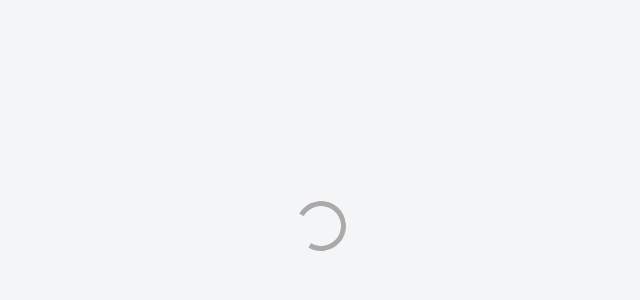
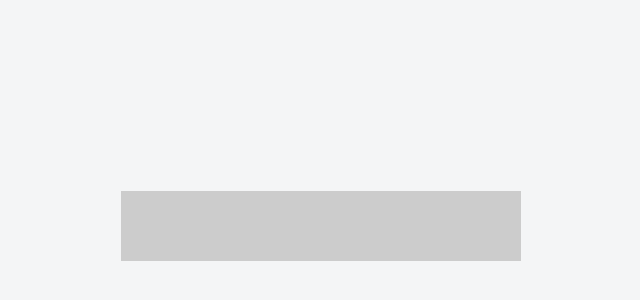
Before and after one commit to kazu-S-1110/react-spring, a React (Vite) app: page / in a window 1280 px wide. Shown: the part 174-474 px from the top of the page, without its empty margins (319-959 px from the left). Built offline with nearby package versions, Linux system fonts and the light colour scheme.

Commit message:
Meterの基礎を完成。

```diff
--- a/src/App.tsx
+++ b/src/App.tsx
@@ -1,10 +1,11 @@
-import { LoaderComponent } from "./components/Loader";
+import { MeterComponent } from "./components/Meter";
 
 function App() {
   return (
     <div className="App">
       {/* <FlipCard /> */}
-      <LoaderComponent />
+      {/* <LoaderComponent /> */}
+      <MeterComponent />
     </div>
   );
 }
--- /dev/null
+++ b/src/components/Meter.tsx
@@ -0,0 +1,29 @@
+import { a, useSpring } from "@react-spring/web";
+import { useState } from "react";
+import styled from "styled-components";
+
+export const MeterComponent = () => {
+  const [toggle, setToggle] = useState(false);
+  const styles = useSpring({
+    width: toggle ? "100%" : "0%",
+  });
+  return (
+    <>
+      <Container onClick={() => setToggle(!toggle)}>
+        <Meter style={styles} />
+      </Container>
+    </>
+  );
+};
+
+const Container = styled("div")({
+  width: 400,
+  height: 70,
+  backgroundColor: "#ccc",
+});
+
+const Meter = styled(a.div)({
+  width: 400,
+  height: 70,
+  backgroundColor: "skyblue",
+});
```
